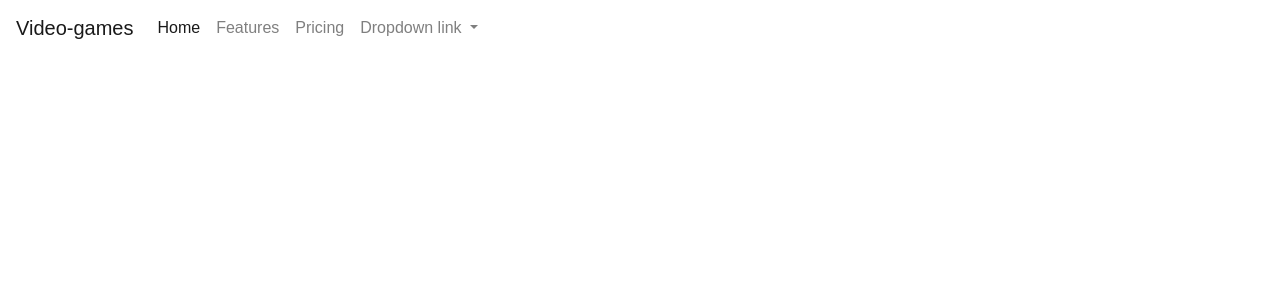
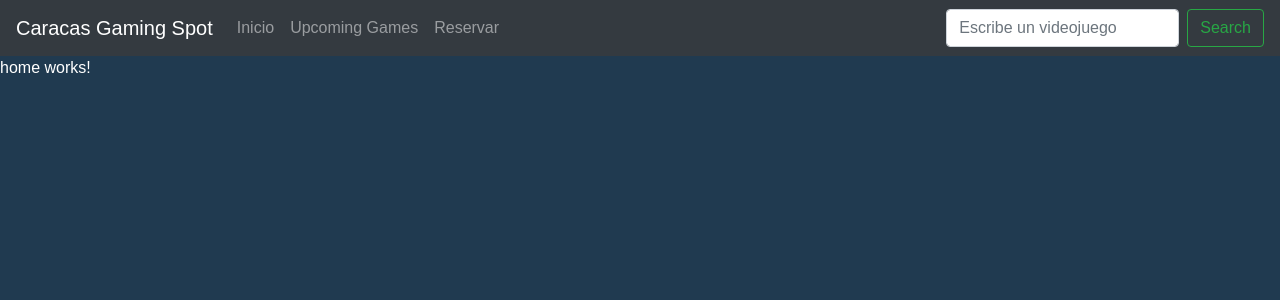
Before and after one commit to ricardoiso/microproyecto-2, an Angular app: page /home in a window 1280 px wide. Shown: the top 300 px of the page. Built offline with nearby package versions, Linux system fonts and the light colour scheme; what @angular/fire would draw is missing.

Commit message:
continue

```diff
--- a/src/app/components/header/header.component.html
+++ b/src/app/components/header/header.component.html
@@ -1,29 +1,24 @@
-<nav class="navbar navbar-expand-lg navbar-light my-navbar">
-    <a class="navbar-brand">Video-games</a>
-    <button class="navbar-toggler" type="button" data-toggle="collapse" data-target="#navbarNavDropdown" aria-controls="navbarNavDropdown" aria-expanded="false" aria-label="Toggle navigation">
+<nav class="navbar navbar-expand-lg navbar-dark bg-dark">
+  <a class="navbar-brand" href="#">Caracas Gaming Spot</a>
+  <button class="navbar-toggler" type="button" data-toggle="collapse" data-target="#navbarTogglerDemo02" aria-controls="navbarTogglerDemo02" aria-expanded="false" aria-label="Toggle navigation">
     <span class="navbar-toggler-icon"></span>
   </button>
-    <div class="collapse navbar-collapse" id="navbarNavDropdown">
-      <ul class="navbar-nav">
-        <li class="nav-item active">
-          <a class="nav-link" href="#">Home <span class="sr-only">(current)</span></a>
+
+  <div class="collapse navbar-collapse" id="navbarTogglerDemo02">
+    <ul class="navbar-nav mr-auto mt-2 mt-lg-0">
+      <li class="nav-item">
+        <a class="nav-link" href="#">Inicio</a>
       </li>
       <li class="nav-item">
-          <a class="nav-link" href="#">Features</a>
+        <a class="nav-link" href="#">Upcoming Games</a>
       </li>
       <li class="nav-item">
-          <a class="nav-link" href="#">Pricing</a>
-        </li>
-        <li class="nav-item dropdown">
-          <a class="nav-link dropdown-toggle" href="#" id="navbarDropdownMenuLink" role="button" data-toggle="dropdown" aria-haspopup="true" aria-expanded="false">
-            Dropdown link
-          </a>
-          <div class="dropdown-menu" aria-labelledby="navbarDropdownMenuLink">
-            <a class="dropdown-item" href="#">Action</a>
-            <a class="dropdown-item" href="#">Another action</a>
-            <a class="dropdown-item" href="#">Something else here</a>
-          </div>
+        <a class="nav-link" href="#">Reservar</a>
       </li>
     </ul>
+    <form class="form-inline my-2 my-lg-0">
+      <input class="form-control mr-sm-2" type="search" placeholder="Escribe un videojuego">
+      <button class="btn btn-outline-success my-2 my-sm-0" type="submit">Search</button>
+    </form>
   </div>
 </nav>
--- /dev/null
+++ b/src/app/models/game.ts
@@ -0,0 +1,5 @@
+class GameModel{
+    game = {
+
+    }
+}
--- a/src/styles.sass
+++ b/src/styles.sass
@@ -8,6 +8,6 @@
 $blue-light: #3A7482
 
 body
-    //background-color: $blue-dark
+    background-color: $blue-dark
     color: $my-white
     font-family: 'Exo 2', sans-serif
```
Also changed, not shown: src/app/services/game.service.ts (added, +9 -0 lines), 1 other file (tests, documents, lock files or other folders). Lines whose indentation alone changed are shown as unchanged.
